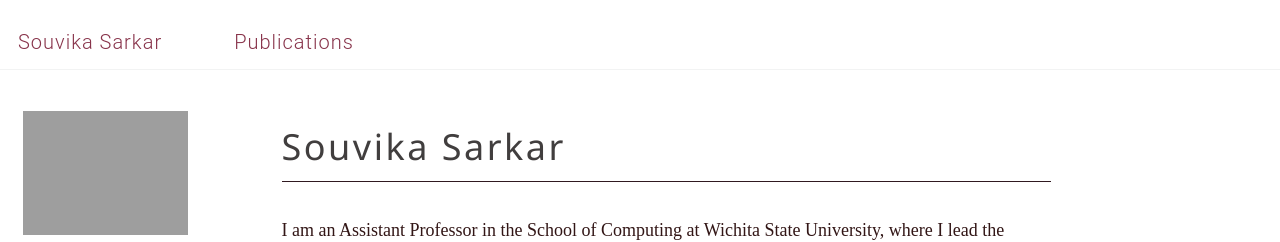
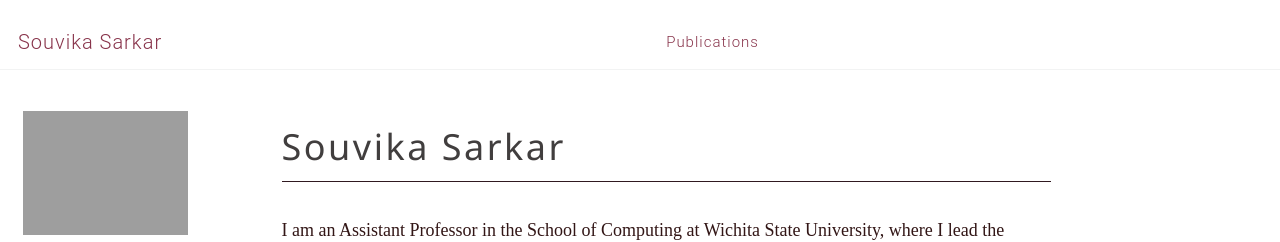
Before and after one commit to Souvika/souvika.github.io, a Jekyll site: the page built from _pages/about.md, in a window 1280 px wide. Shown: the top 242 px of the page. Built offline with Jekyll 4.4.1, drawn with Linux system fonts in a browser that asks for light colours; some web fonts are replaced.

Commit message:
Starting Publications 2

```diff
--- a/_includes/masthead.html
+++ b/_includes/masthead.html
@@ -13,7 +13,7 @@
               {% else %}
               {% assign domain = base_path %}
             {% endif %}
-            <li class="masthead__menu-item"><a class="nav-top" href="{{ domain }}{{ link.url }}">{{ link.title }}</a></li>
+            <li class="masthead__menu-item"><a class="nav-top-li" href="{{ domain }}{{ link.url }}">{{ link.title }}</a></li>
           {% endfor %}
         </ul>
         <ul class="hidden-links hidden"></ul>
--- a/_sass/_navigation.scss
+++ b/_sass/_navigation.scss
@@ -237,6 +237,16 @@
       font-weight: 300;
     }
 
+    a.nav-top-li {
+      color: #88344b;
+      font-family: 'Roboto', Helvetica, Arial, sans-serif;
+      letter-spacing: 1px;
+      display: block;
+      font-size: 15px;
+      font-weight: 300;
+      margin-left: 25rem;
+    }
+
     a {
       position: relative;
 
```
